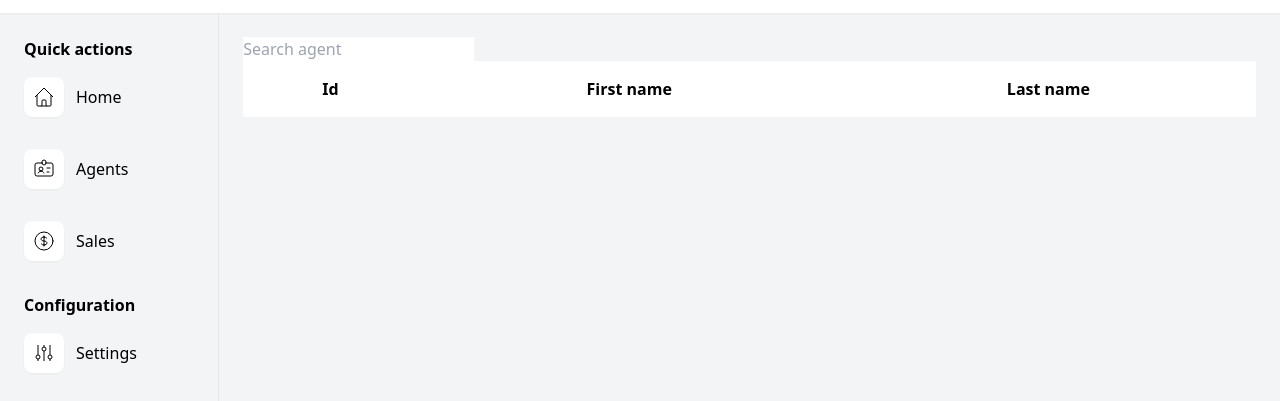
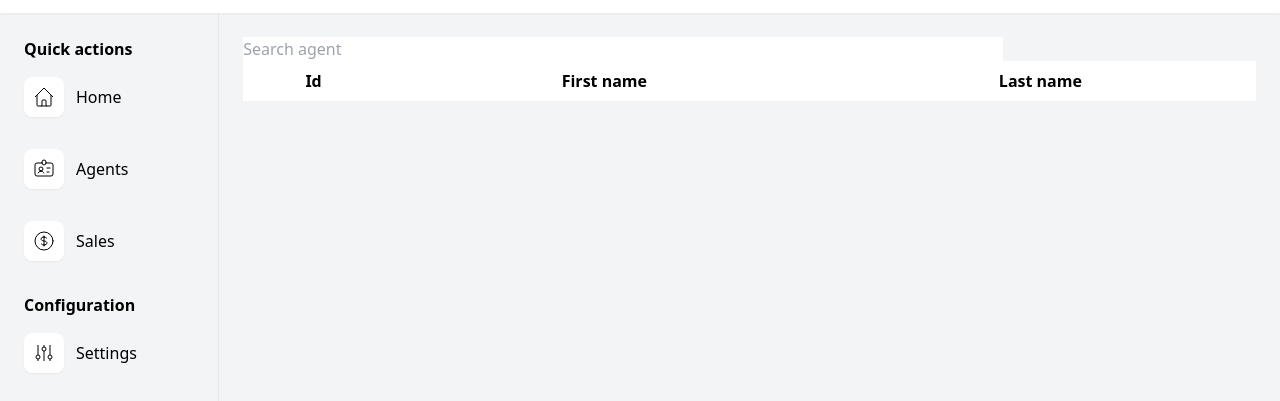
Before and after one commit to ripterdust/admin-panel-vanilla-js, a website built with webpack: page src/index.html in a window 1280 px wide. Both pictures are taken after a click on the link "Agents". Shown: the part 51-452 px from the top of the page. Built offline with nearby package versions, Linux system fonts and the light colour scheme; files whose address does not match are found by name.

Commit message:
Starting searchbar functionality

```diff
--- a/src/views/agents.view.html
+++ b/src/views/agents.view.html
@@ -1,15 +1,19 @@
 <div class="search">
-    <input type="text" placeholder="Search agent">
+    <input
+        type="text"
+        placeholder="Search agent"
+        class="w-3/4 mx-auto barra_busqueda"
+    >
 </div>
 <table id="agentsList" class="mx-auto w-full overflow-scroll h-2/4">
     <tr class="bg-white">
-        <th class="p-4">
+        <th class="p-2">
             Id
         </th>
-        <th class="p-4">
+        <th class="p-2">
             First name
         </th>
-        <th class="p-4">
+        <th class="p-2">
             Last name
         </th>
     </tr>
```
